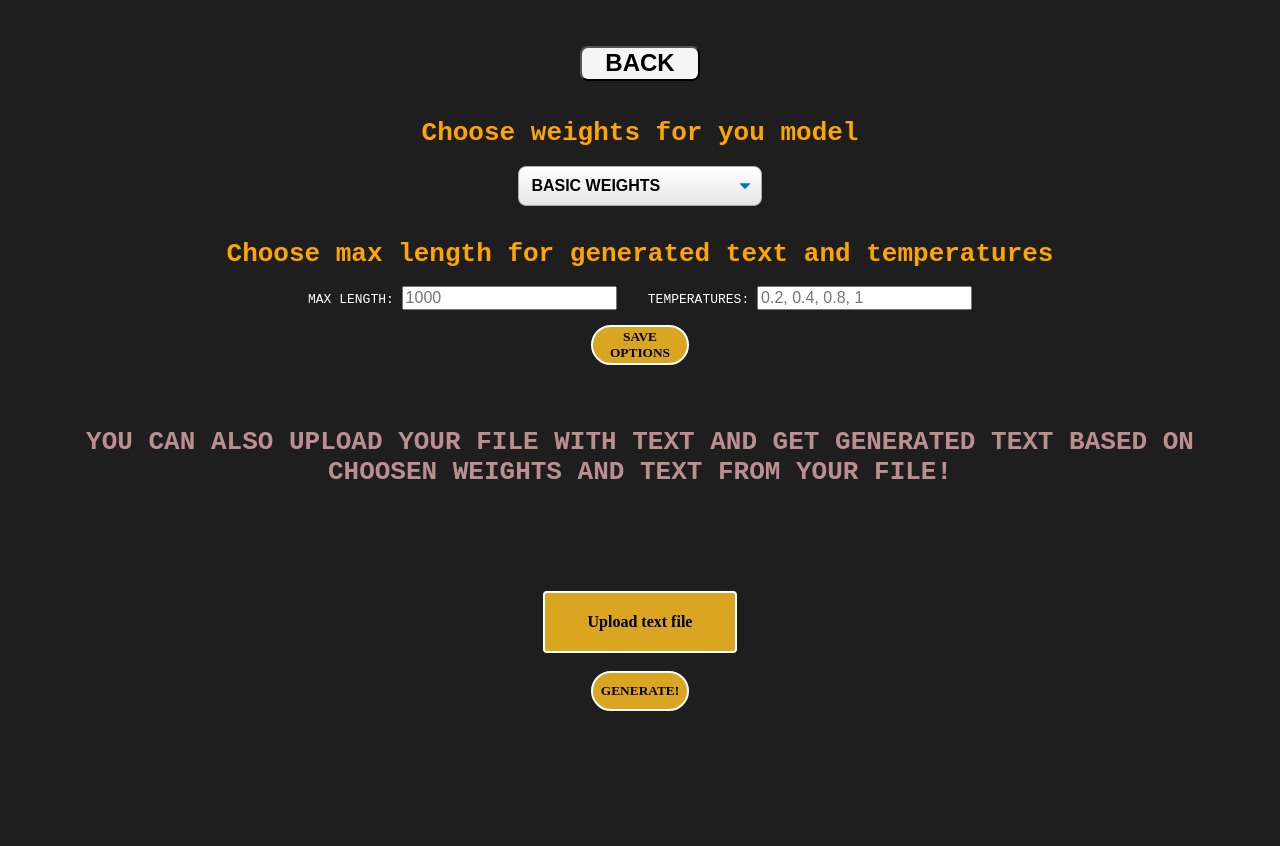
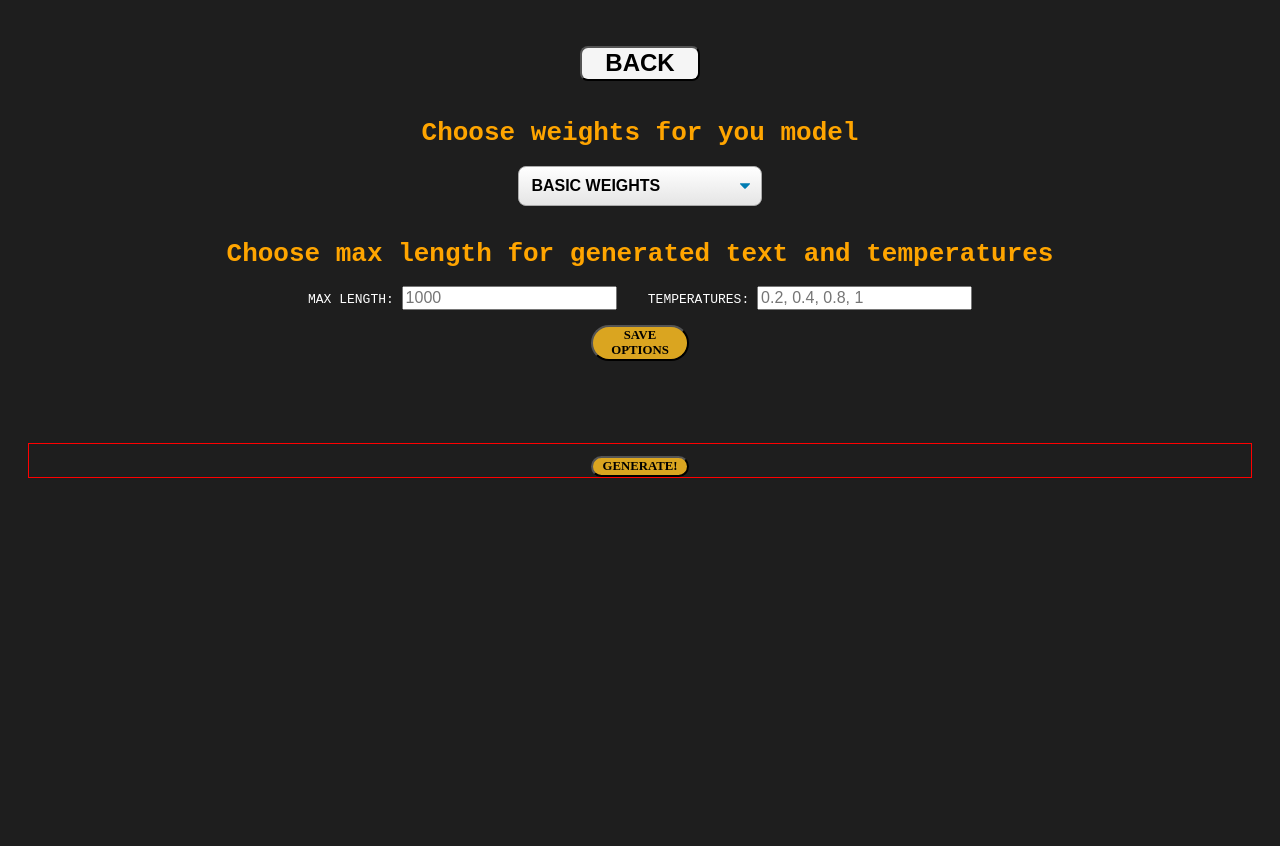
Before and after one commit to Piotrekszmel/Text-Generation-RNN, a Flask app: page / in a window 1280 px wide. After the commit the page ends 800 px from the top, so only its background shows below. Run offline with Flask 2, Linux system fonts and the light colour scheme.

Commit message:
remove upload file button

```diff
--- a/static/css/index.css
+++ b/static/css/index.css
@@ -19,7 +19,7 @@ p {
 .ml-container {
 	align-items: center;
 	justify-content: center;
-	margin: 0;
+    margin: 0;
 }
 
 .topic {
@@ -175,10 +175,11 @@ input:focus + label {
     background-color: goldenrod;
     text-transform: uppercase;
     text-decoration: none;
-    font-weight: 900;
+    font-weight: bold;
+    font-size: 80%;
     width: 8%;
-    height: 40px;
-    border: 2px solid #fff !important;
+    height: 60%;
+    border: 2% solid #fff !important;
     border-radius: 50px;
     display: inline-block;
     transition: all 0.4s ease 0s;
@@ -257,6 +258,8 @@ label {
     padding-top: 1%;
     justify-content: center;
     align-items: center;
+    height: 120%;
+    border: 1px solid red
 }
 
 
--- a/templates/index.html
+++ b/templates/index.html
@@ -31,20 +31,10 @@
                 <button class='button_predict' type="submit">Save Options</button>
             </form>
             <br/><br/><br/>
-            <h1 style="color: rosybrown">
-                YOU CAN ALSO UPLOAD YOUR FILE WITH TEXT AND GET GENERATED TEXT BASED ON CHOOSEN
-                WEIGHTS AND TEXT FROM YOUR FILE!
-            </h1>
-            <br><br><br>
             <div style="padding: 0% 0 3%; margin: 0 auto;">
                 <div id='loader' style='padding:0%;'></div>
             </div>
             <form action='/read' method='POST' enctype="application/json" name="file_name">
-                <div>
-                    <div id="file-upload-filename"></div>
-                    <input type="file" id="file-upload" name="data_file">
-                    <label for='file-upload' class='button1'><span>Upload text file</span></label>
-                </div>
                 <div class="predictions">
                     <button class='button_predict' type="submit" onclick='showLoader()'>Generate!</button>
                 </div>
--- a/textgenerator/configs/english_128xd_300LSTM_config.json
+++ /dev/null
@@ -1 +0,0 @@
-{"rnn_layers": 6, "rnn_size": 128, "rnn_bidirectional": true, "max_length": 25, "max_words": 10000, "dim_embeddings": 100, "word_level": false, "single_text": false, "name": "english_128xd_300LSTM"}
--- a/textgenerator/vocabs/english_128xd_300LSTM_vocab.json
+++ /dev/null
@@ -1 +0,0 @@
-{" ": 1, "e": 2, "t": 3, "o": 4, "a": 5, "n": 6, "i": 7, "h": 8, "s": 9, "r": 10, ".": 11, "l": 12, "u": 13, "d": 14, "y": 15, "m": 16, "w": 17, "g": 18, "c": 19, "'": 20, "f": 21, "k": 22, "I": 23, "b": 24, "p": 25, ",": 26, "v": 27, "?": 28, "W": 29, "T": 30, "Y": 31, "A": 32, "S": 33, "H": 34, "!": 35, "M": 36, "N": 37, "D": 38, "B": 39, "C": 40, "O": 41, "L": 42, "j": 43, "G": 44, "E": 45, "x": 46, "J": 47, "<": 48, ">": 49, "F": 50, "R": 51, "P": 52, "z": 53, "\"": 54, "K": 55, "q": 56, "/": 57, "U": 58, "V": 59, "0": 60, ":": 61, "1": 62, ";": 63, "*": 64, "+": 65, "5": 66, "2": 67, "7": 68, "9": 69, "3": 70, "4": 71, "X": 72, "Q": 73, "6": 74, "Z": 75, "8": 76, "$": 77, "&": 78, "`": 79, "%": 80, ")": 81, "~": 82, "{": 83, "[": 84, "]": 85, "}": 86, "<s>": 87}
```
